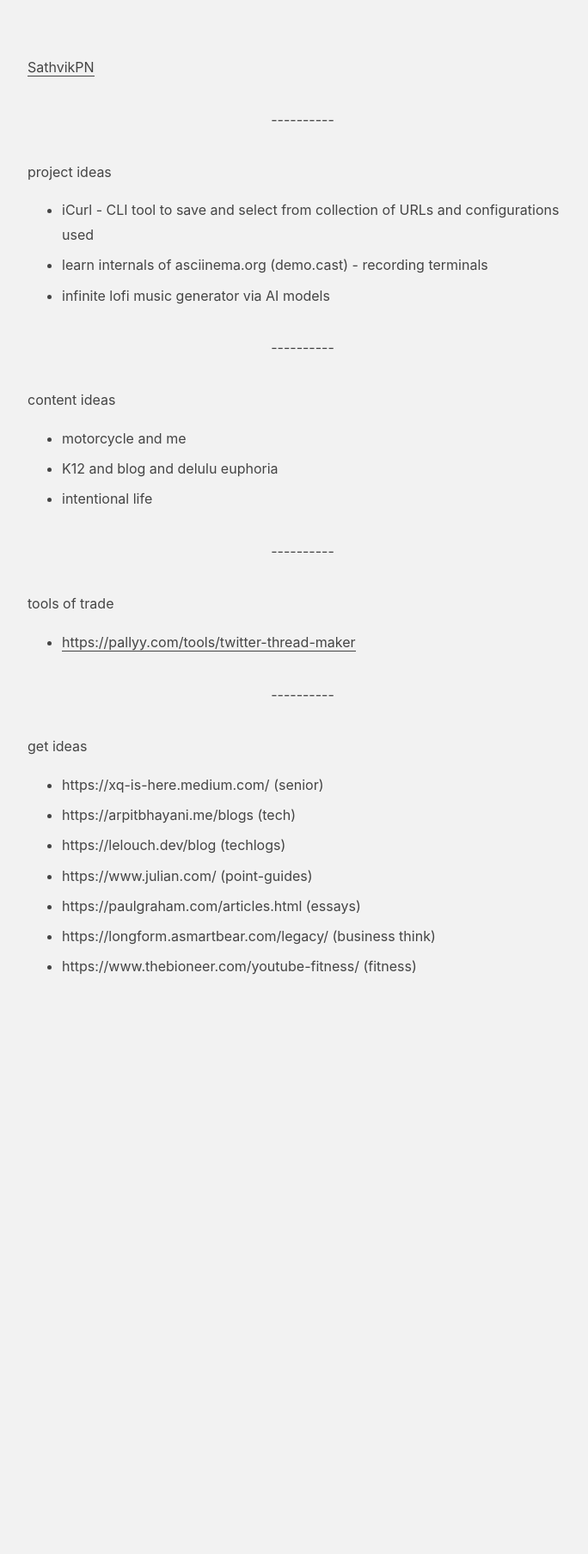
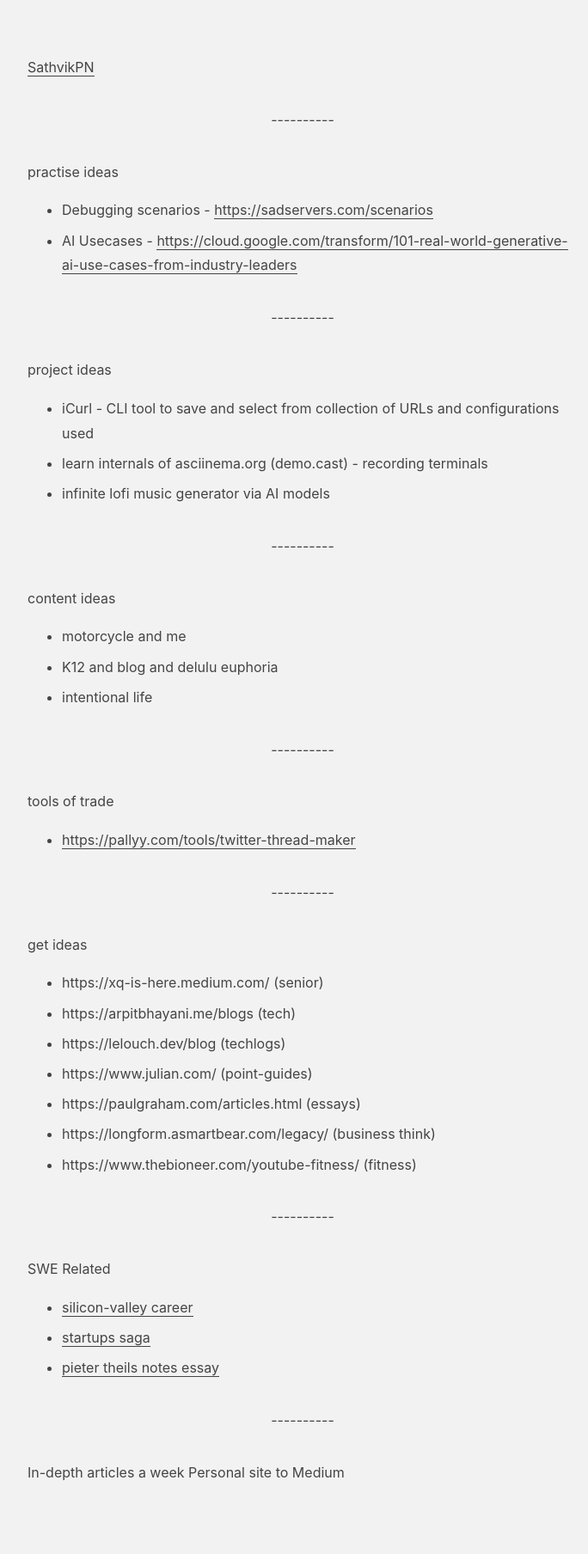
Before and after one commit to SathvikPN/sathvikpn.github.io, a Jekyll site: the page built from drafts/ideas.md, in a window 1280 px wide. Shown: the whole page at 86% size, without its empty margins (288-972 px from the left). Built offline with Jekyll 4.4.1, drawn with Linux system fonts in a browser that asks for light colours; before the commit the page ends 1219 px from its top, so only the background shows below that.

```diff
--- a/drafts/ideas.md
+++ b/drafts/ideas.md
@@ -2,6 +2,12 @@
 layout: page
 category: ideas
 ---
+
+---
+practise ideas
+
+- Debugging scenarios - [https://sadservers.com/scenarios](https://sadservers.com/scenarios)
+- AI Usecases - [https://cloud.google.com/transform/101-real-world-generative-ai-use-cases-from-industry-leaders](https://cloud.google.com/transform/101-real-world-generative-ai-use-cases-from-industry-leaders)
 
 ---
 project ideas
@@ -34,3 +40,16 @@ get ideas
 - https://paulgraham.com/articles.html (essays)
 - https://longform.asmartbear.com/legacy/ (business think)
 - https://www.thebioneer.com/youtube-fitness/ (fitness)
+
+
+---
+SWE Related
+
+- [silicon-valley career](https://cdn.wealthfront.com/public.email.images/2013_Silicon_Valley_Career_Guide.pdf)
+- [startups saga](https://pmarchive.com/)
+- [pieter theils notes essay](https://meetingdelleidee.wordpress.com/wp-content/uploads/2012/08/cs183-startup-stanford-spring-2012.pdf)
+
+
+---
+In-depth articles a week
+Personal site to Medium
```
Also changed, not shown: _posts/2024-11-24-online-interview-checklist.md (added, +28 -0 lines), drafts/checklist.md (+1 -1 lines), assets/senior-swe-roadmap.jpeg (added), 1 other file.
